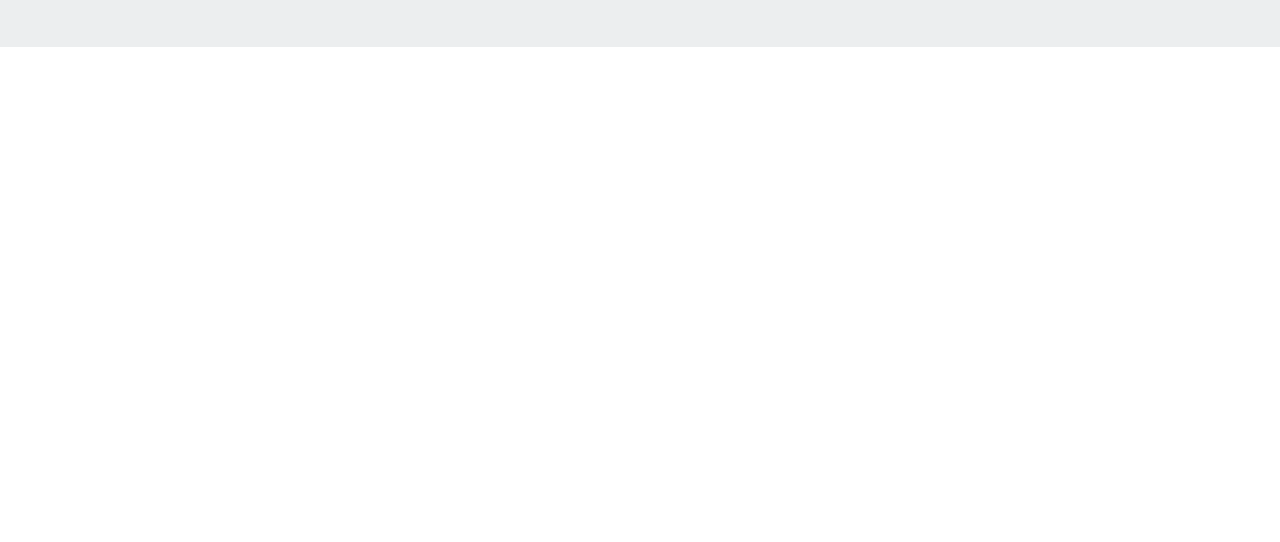
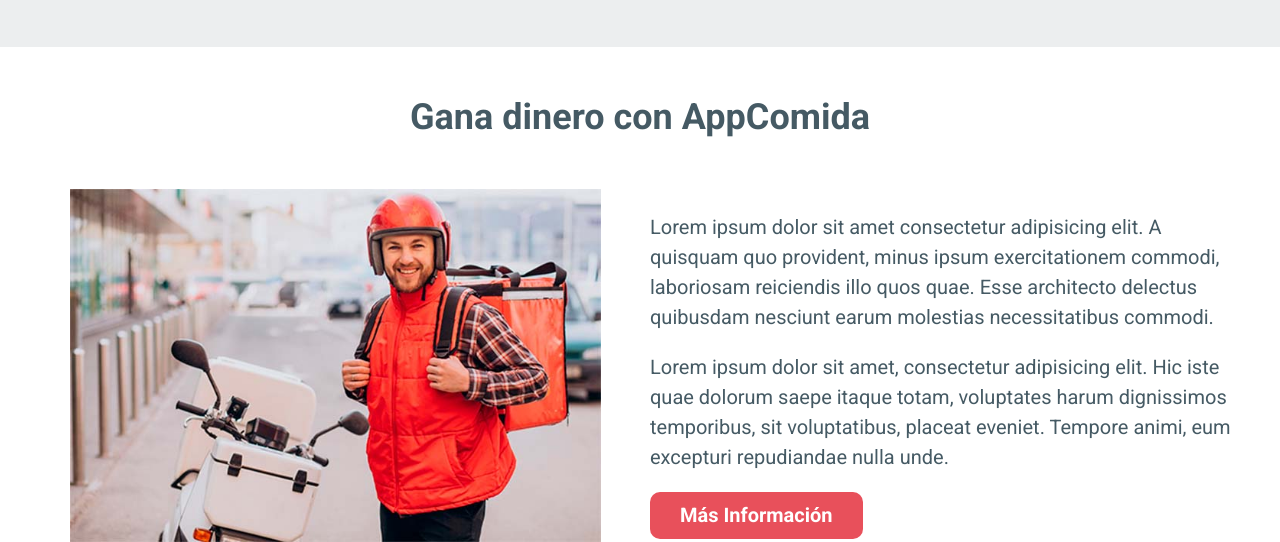
Before and after one commit to GiovanniOlan/course-css-la-guia-completa, a website: page 12-DeliveryApp/index.html in a window 1280 px wide. Shown: the part 3433-3975 px from the top of the page. Before the commit the page ends 3480 px from the top, so only its background shows below. Drawn offline with nearby package versions, Linux system fonts and the light colour scheme; files that its build step writes are made by us from their sources; files whose address does not match are found by name.

Commit message:
delivery section done

```diff
--- a/12-DeliveryApp/index.html
+++ b/12-DeliveryApp/index.html
@@ -326,5 +326,29 @@
         </div>
       </div>
     </section>
+
+    <section class="delivery container">
+      <h2 class="delivery__title">Gana dinero con AppComida</h2>
+      <div class="delivery__grid">
+        <div class="delivery__img">
+          <img src="./build/img/repartidor.jpg" alt="Imagen repartidor" />
+        </div>
+        <div class="delivery__info">
+          <p class="delivery__text">
+            Lorem ipsum dolor sit amet consectetur adipisicing elit. A quisquam
+            quo provident, minus ipsum exercitationem commodi, laboriosam
+            reiciendis illo quos quae. Esse architecto delectus quibusdam
+            nesciunt earum molestias necessitatibus commodi.
+          </p>
+          <p class="delivery__text">
+            Lorem ipsum dolor sit amet, consectetur adipisicing elit. Hic iste
+            quae dolorum saepe itaque totam, voluptates harum dignissimos
+            temporibus, sit voluptatibus, placeat eveniet. Tempore animi, eum
+            excepturi repudiandae nulla unde.
+          </p>
+          <button class="delivery__button">Más Información</button>
+        </div>
+      </div>
+    </section>
   </body>
 </html>
--- a/12-DeliveryApp/src/scss/app.scss
+++ b/12-DeliveryApp/src/scss/app.scss
@@ -4,3 +4,4 @@
 @use "steps";
 @use "testimonialSection";
 @use "favoriteRestaurant";
+@use "delivery";
--- /dev/null
+++ b/12-DeliveryApp/src/scss/delivery/_delivery.scss
@@ -0,0 +1,35 @@
+@use "../base/variables" as v;
+@use "../base/mixins" as m;
+
+.delivery {
+  &__title {
+    text-align: center;
+    color: v.$secundario;
+  }
+
+  &__grid {
+    display: grid;
+    grid-template-columns: 1fr;
+    align-items: center;
+    justify-items: center;
+    @include m.tablet {
+      grid-template-columns: repeat(2, 1fr);
+      column-gap: 2rem;
+    }
+  }
+
+  &__img {
+    @include m.tablet {
+      width: 90%;
+    }
+  }
+
+  &__text {
+    line-height: 1.5;
+    color: v.$secundario;
+  }
+
+  &__button {
+    @include m.boton(v.$primario, v.$blanco);
+  }
+}
--- /dev/null
+++ b/12-DeliveryApp/src/scss/delivery/_index.scss
@@ -0,0 +1 @@
+@forward "delivery";
```
